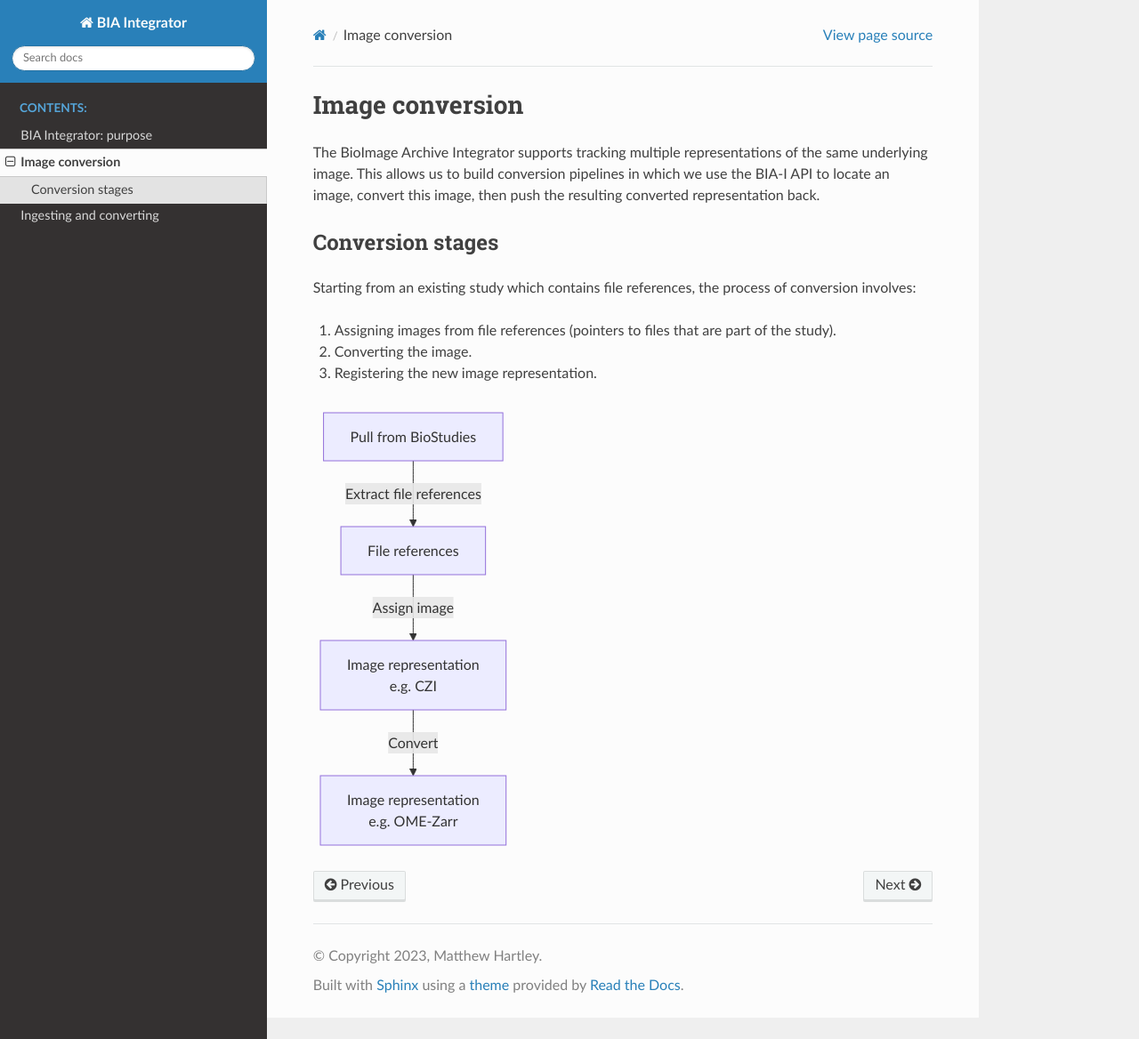
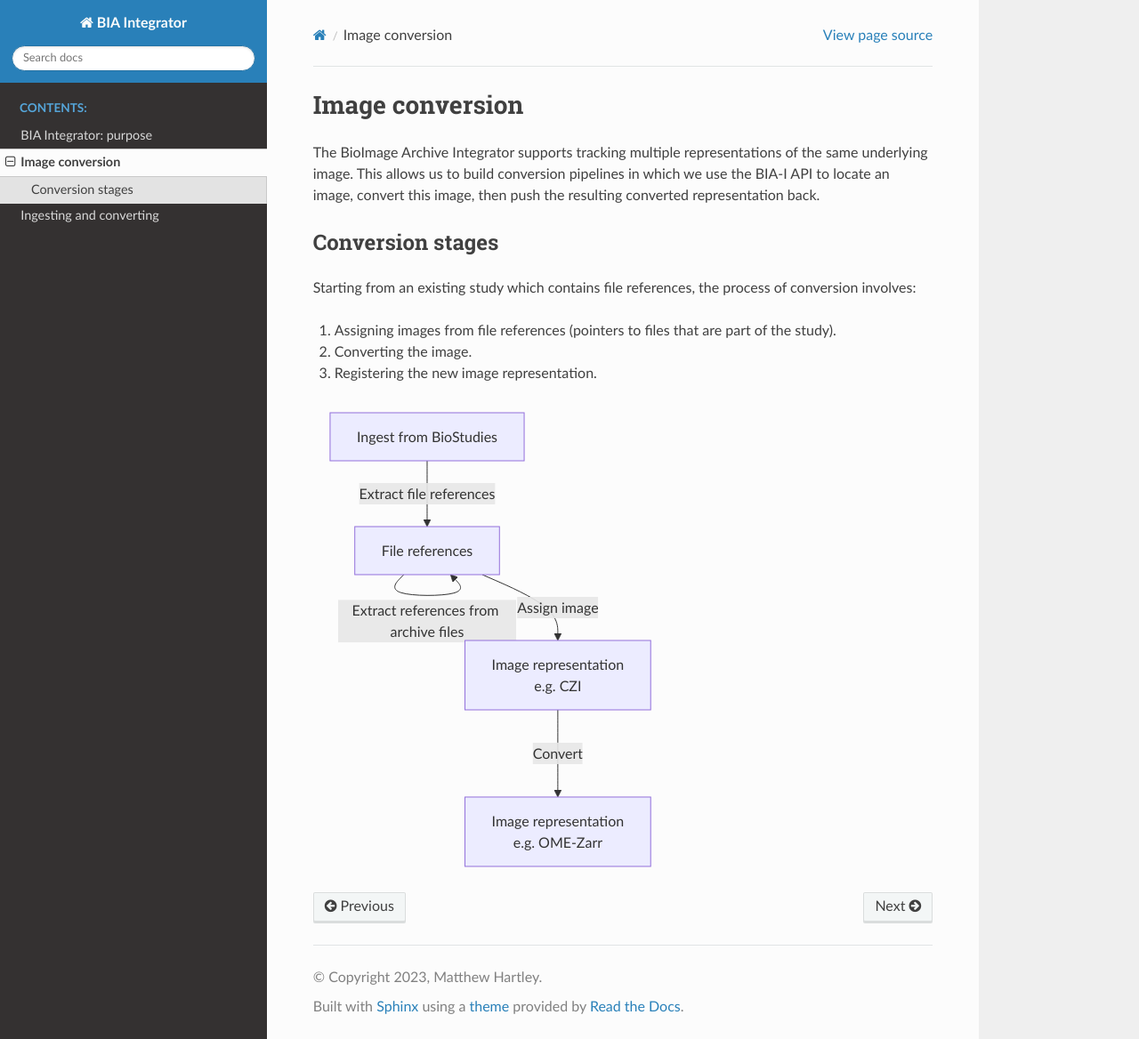
Before and after one commit to BioImage-Archive/bia-integrator, a Sphinx documentation site: the page built from docs/source/conversion.rst, in a window 1280 px wide and 1168 px high. Shown: the whole window at 89% size. Built offline with Sphinx 7.4.7 and the Read the Docs theme 2.0.0, drawn with Linux system fonts in a browser that asks for light colours; pages that are not in the unit, such as notebooks, are missing from menus.

Commit message:
Update conversion

```diff
--- a/docs/source/conversion.rst
+++ b/docs/source/conversion.rst
@@ -17,6 +17,7 @@ Starting from an existing study which contains file references, the process of c
 .. mermaid::
 
     flowchart TD
-        A[Pull from BioStudies] -->|Extract file references| B[File references]
+        A[Ingest from BioStudies] -->|Extract file references| B[File references]
+        B -->|Extract references from archive files| B
         B -->|Assign image| D[Image representation\ne.g. CZI]
         D -->|Convert| E[Image representation\ne.g. OME-Zarr]
--- a/docs/source/index.rst
+++ b/docs/source/index.rst
@@ -14,6 +14,7 @@ Welcome to BIA Integrator's documentation!
    core_primitives
    conversion
    ingesting_and_converting
+   worked_examples
 
 Indices and tables
 ==================
```
